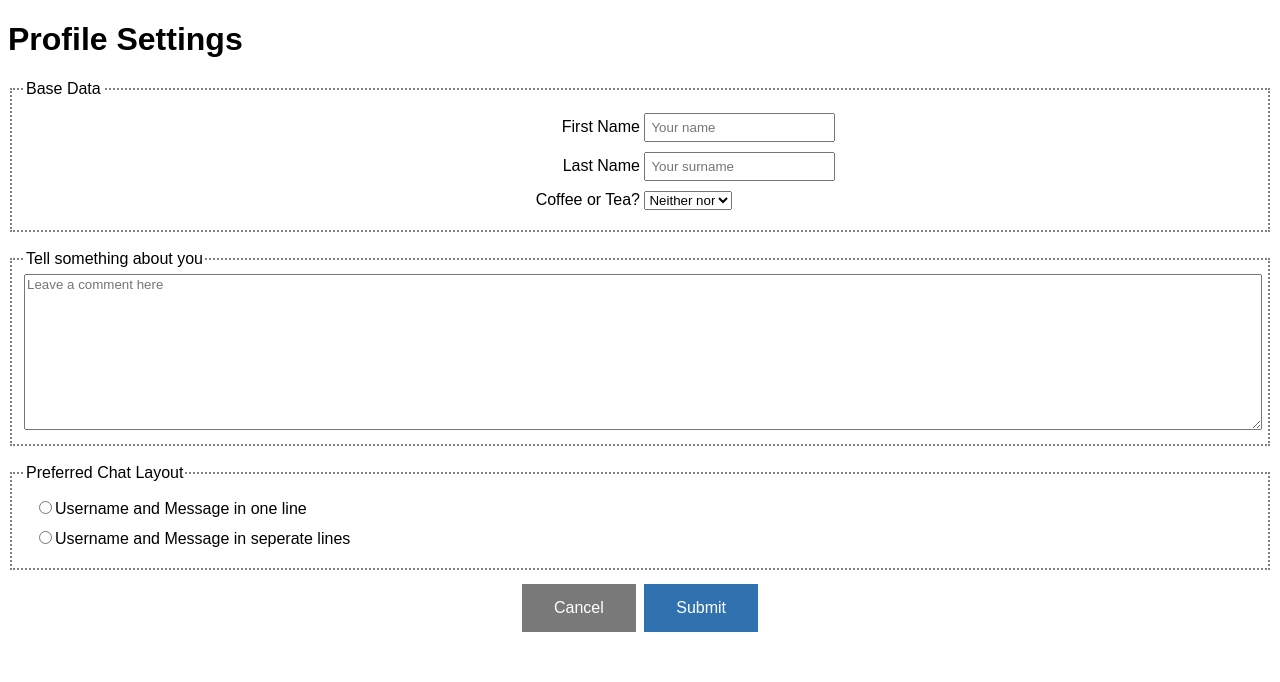
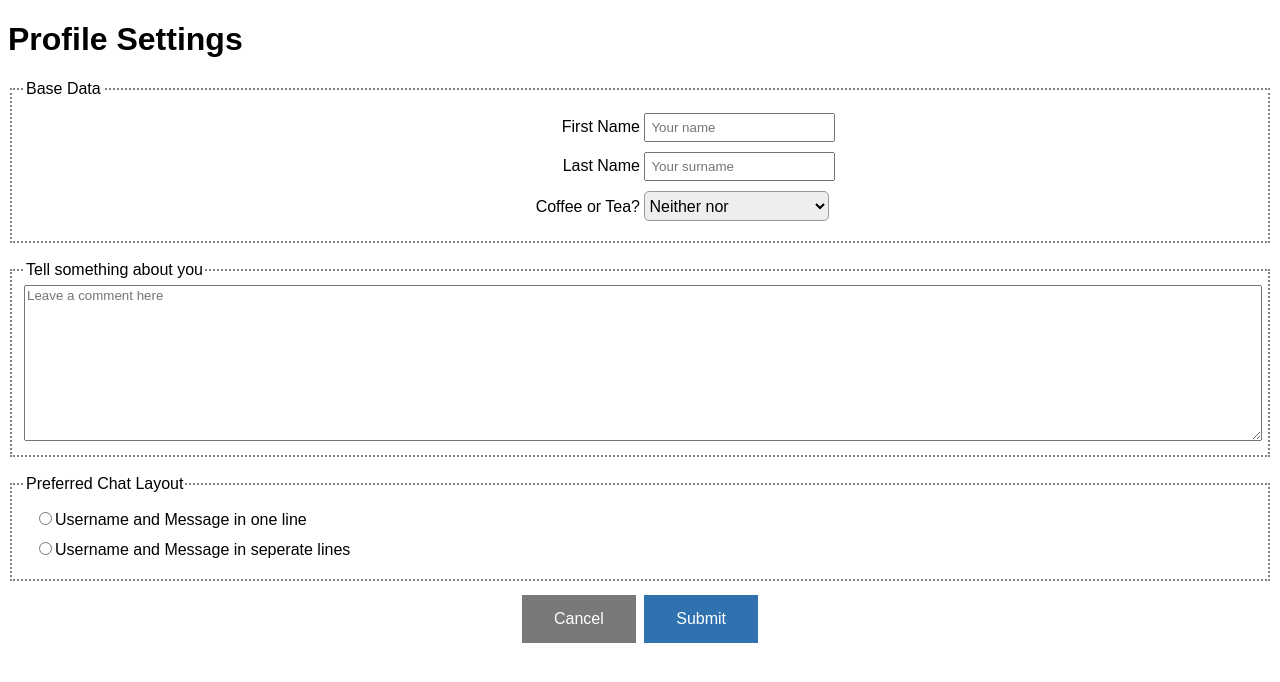
Before and after one commit to OverloaderV/Web-Praktikum, a PHP site: page /settings.html in a window 1280 px wide. Shown: the top 682 px of the page. Run offline with PHP 8.4, Linux system fonts and the light colour scheme.

Commit message:
styled select box

```diff
--- a/settings.html
+++ b/settings.html
@@ -21,7 +21,7 @@
             </div>
             <div class="userinput">
             <label for="drink" class="userprofile">Coffee or Tea?</label>
-            <select name="drink" id="drink">
+            <select name="drink" id="drink" class="select">
                 <option value="neither">Neither nor</option>
                 <option value="coffee">Coffee</option>
                 <option value="tea">Tea</option>
--- a/stylesheet.css
+++ b/stylesheet.css
@@ -33,6 +33,14 @@
 }
 h2 {
   font-size: 2.5em;
+}
+.select {
+  width: 185px;
+  height: 30px;
+  border: 1px solid #999;
+  font-size: 16px;
+  background-color: #eee;
+  border-radius: 5px;
 }
 fieldset{
   border-style:dotted;
```
